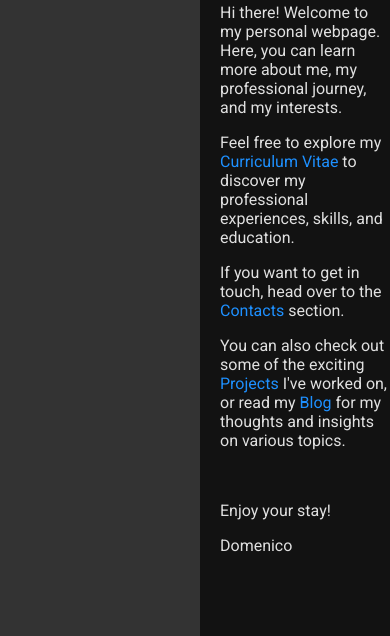
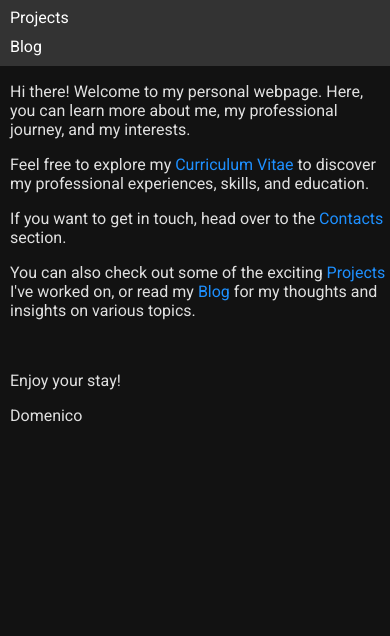
Before and after one commit to DomenicoSacco94/blog, an Eleventy site: page index.html in a window 390 px wide. Shown: the part 208-844 px from the top of the page. Built offline with nearby package versions, Linux system fonts and the light colour scheme; Eleventy itself is replaced by a stand-in of ours; files that its build step writes are made by us from their sources.

Commit message:
implement responsiveness for smaller devices

```diff
--- a/css/styles.css
+++ b/css/styles.css
@@ -70,3 +70,26 @@
     from { opacity: 0; }
     to { opacity: 1; }
 }
+
+@media (max-width: 768px) {
+    body {
+        grid-template-columns: 1fr;
+        grid-template-rows: auto auto 1fr;
+        grid-template-areas:
+            "header"
+            "nav"
+            "main";
+    }
+
+    nav {
+        padding: 5px;
+    }
+
+    nav a {
+        padding: 5px;
+    }
+
+    header, main {
+        padding-left: 10px;
+    }
+}
```
